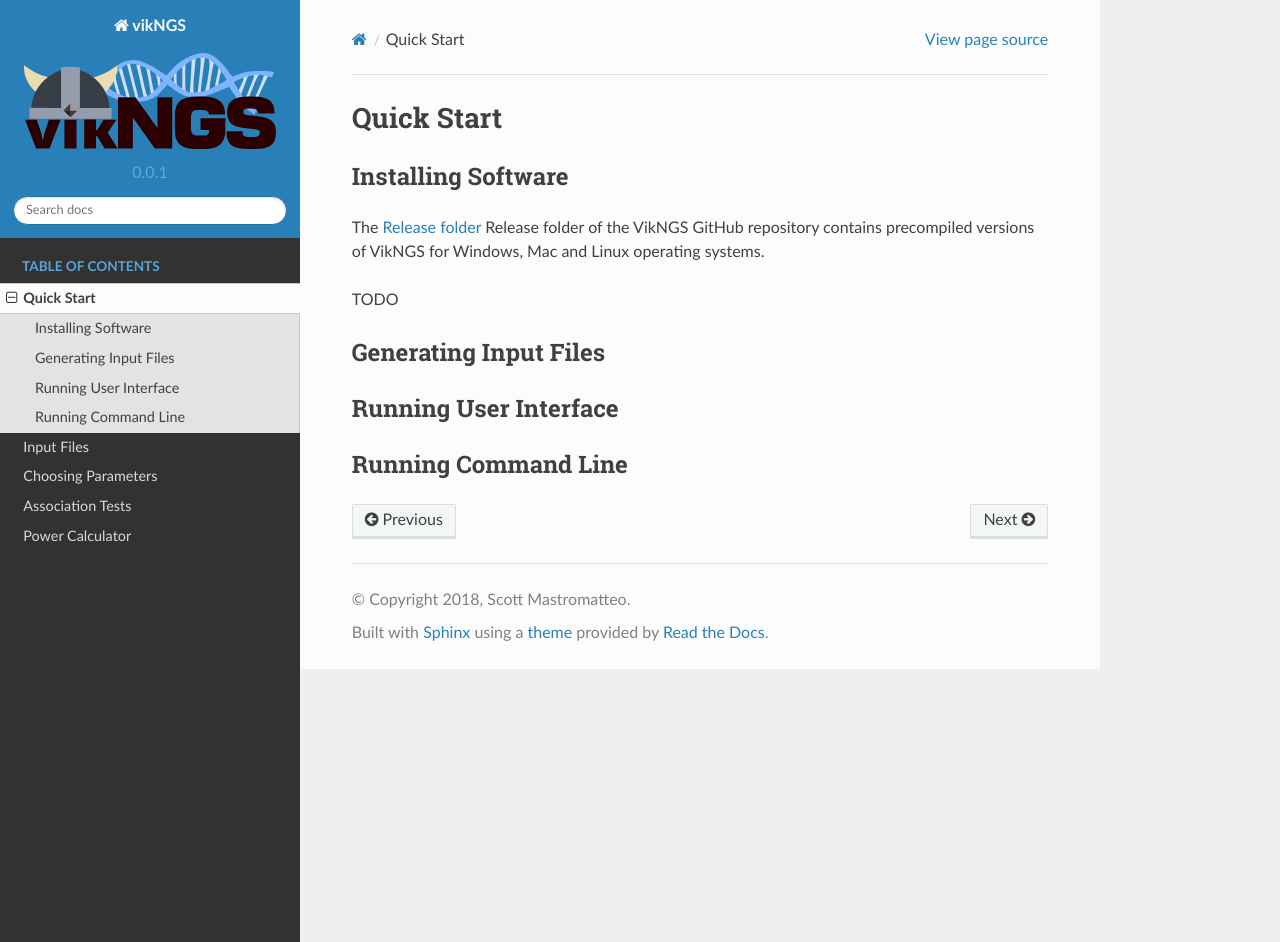
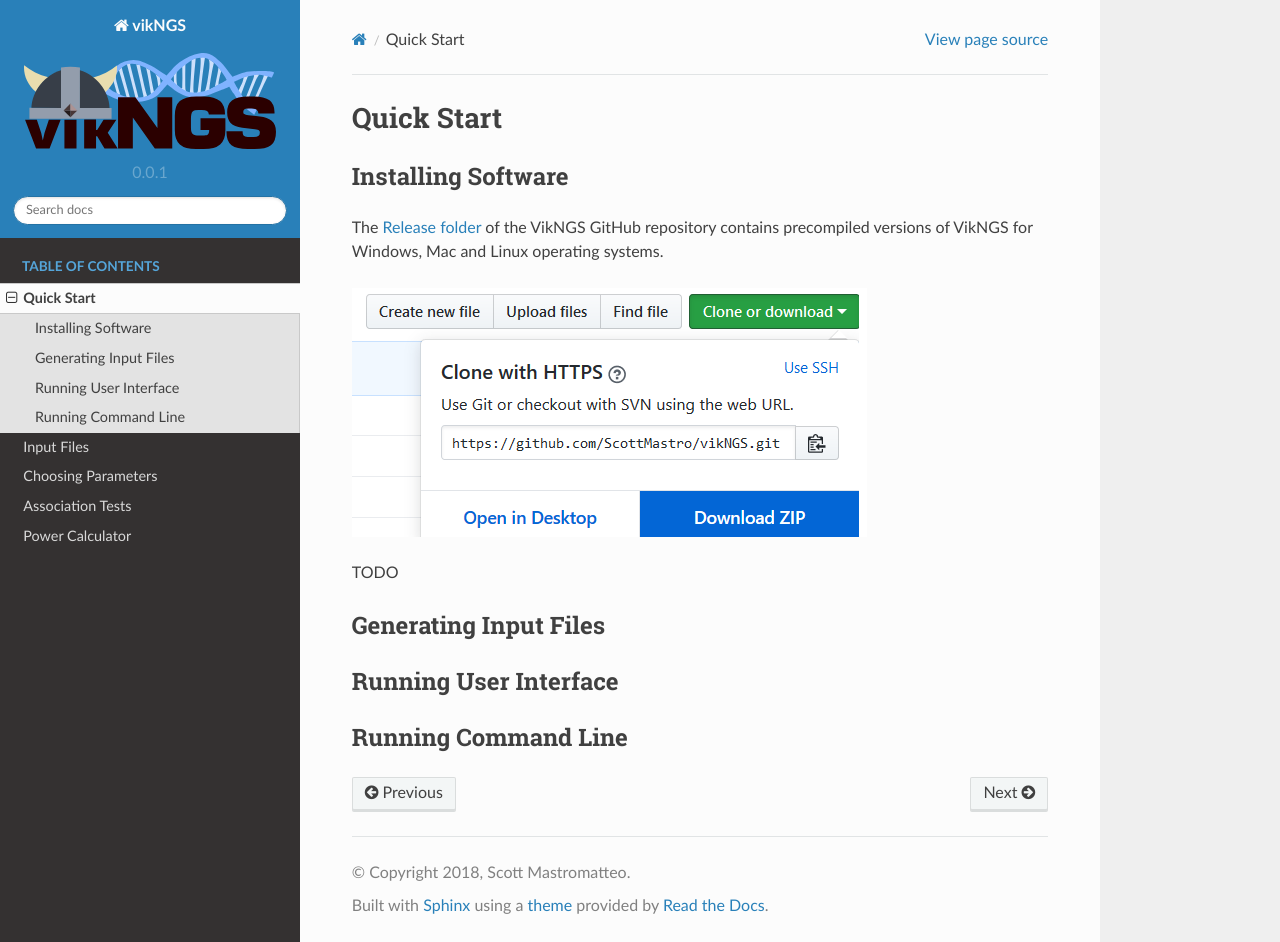
Before and after one commit to ScottMastro/vikngsdocs, a Sphinx documentation site: the page built from source/quick_start.rst, in a window 1280 px wide and 942 px high. Built offline with Sphinx 7.4.7 and the Read the Docs theme 2.0.0, drawn with Linux system fonts in a browser that asks for light colours.

```diff
--- a/source/quick_start.rst
+++ b/source/quick_start.rst
@@ -5,8 +5,9 @@ Quick Start
 Installing Software
 ------------------------------
 
-The `Release folder <https://github.com/ScottMastro/vikNGS/tree/master/Release>`_ Release folder of the VikNGS GitHub repository contains precompiled versions of VikNGS for Windows, Mac and Linux operating systems.
+The `Release folder <https://github.com/ScottMastro/vikNGS/tree/master/Release>`_ of the VikNGS GitHub repository contains precompiled versions of VikNGS for Windows, Mac and Linux operating systems.
 
+.. figure:: resources/download.png
 
 
 
```
